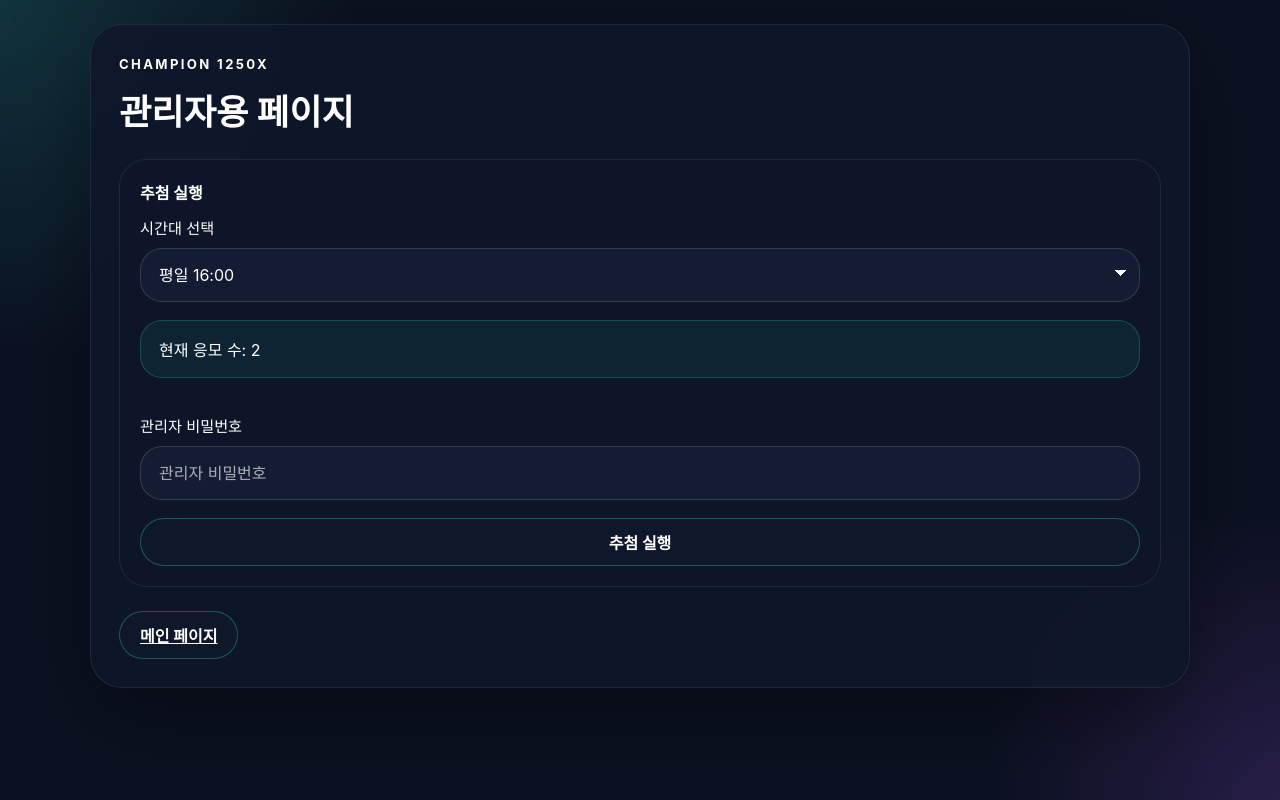
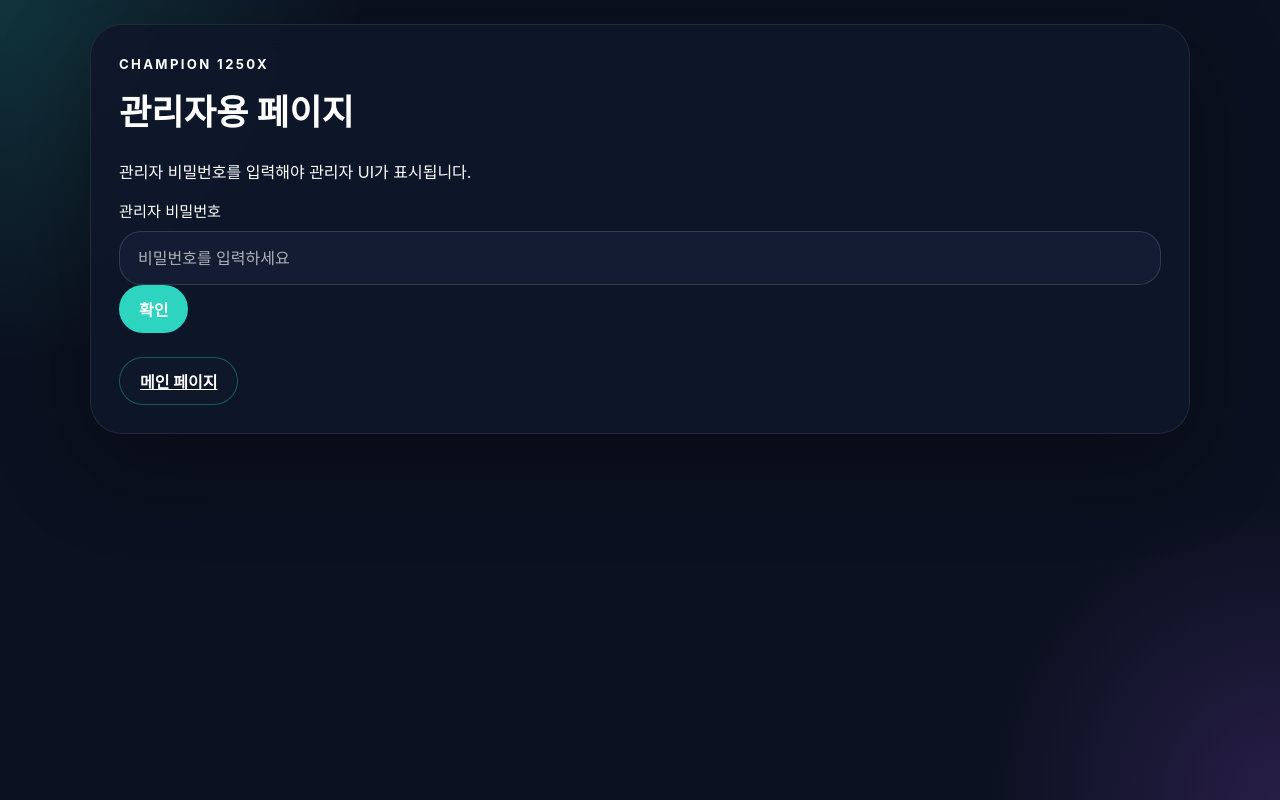
Before and after one commit to gh717k-beep/Champion-1250X-Secret-Room, a Next.js app: page /contest in a window 1280 px wide. Built offline with nearby package versions, Linux system fonts and the light colour scheme.

Commit message:
6 commit

```diff
--- a/app/contest/page.tsx
+++ b/app/contest/page.tsx
@@ -12,7 +12,26 @@ const SLOT_LABELS: Record<Slot, string> = {
   "weekend-16": "주말 16:00",
 };
 
+const ADMIN_PASSWORD = "X0521";
+
 export default function ContestPage() {
+  const [password, setPassword] = useState("");
+  const [authenticated, setAuthenticated] = useState(false);
+  const [authError, setAuthError] = useState("");
+
+  function handleLogin(e: FormEvent<HTMLFormElement>) {
+    e.preventDefault();
+    const normalized = password.trim().toLowerCase();
+    if (normalized === ADMIN_PASSWORD.toLowerCase()) {
+      setAuthenticated(true);
+      setAuthError("");
+      setPassword("");
+      return;
+    }
+
+    setAuthError("비밀번호가 올바르지 않습니다. 다시 시도해 주세요.");
+  }
+
   return (
     <main className="app-shell">
       <div className="hero-decor" />
@@ -23,10 +42,31 @@ export default function ContestPage() {
             <h1>관리자용 페이지</h1>
           </div>
 
-          <div className="admin-panel">
-            <h2>추첨 실행</h2>
-            <AdminDraw />
-          </div>
+          {!authenticated ? (
+            <div className="admin-login-card">
+              <p className="login-note">관리자 비밀번호를 입력해야 관리자 UI가 표시됩니다.</p>
+              <form className="login-form" onSubmit={handleLogin}>
+                <label className="form-label">
+                  <span>관리자 비밀번호</span>
+                  <input
+                    type="password"
+                    value={password}
+                    onChange={(e) => setPassword(e.target.value)}
+                    placeholder="비밀번호를 입력하세요"
+                  />
+                </label>
+                <button type="submit" className="button-primary">
+                  확인
+                </button>
+                {authError ? <div className="error-text">{authError}</div> : null}
+              </form>
+            </div>
+          ) : (
+            <div className="admin-panel">
+              <h2>추첨 실행</h2>
+              <AdminDraw secret={ADMIN_PASSWORD} />
+            </div>
+          )}
 
           <div style={{ marginTop: 24 }}>
             <a href="/" className="button-secondary">
@@ -39,9 +79,8 @@ export default function ContestPage() {
   );
 }
 
-function AdminDraw() {
+function AdminDraw({ secret }: { secret: string }) {
   const [slot, setSlot] = useState<Slot>("weekday-16");
-  const [secret, setSecret] = useState("");
   const [count, setCount] = useState<number | null>(null);
   const [result, setResult] = useState<any>(null);
   const [loading, setLoading] = useState(false);
@@ -101,11 +140,6 @@ function AdminDraw() {
         현재 응모 수: {count === null ? "불러오는 중..." : count}
       </div>
 
-      <label className="form-label">
-        <span>관리자 비밀번호</span>
-        <input value={secret} onChange={(e) => setSecret(e.target.value)} placeholder="관리자 비밀번호" />
-      </label>
-
       <button type="submit" className="button-secondary" disabled={loading}>
         {loading ? "추첨 중..." : "추첨 실행"}
       </button>
```
